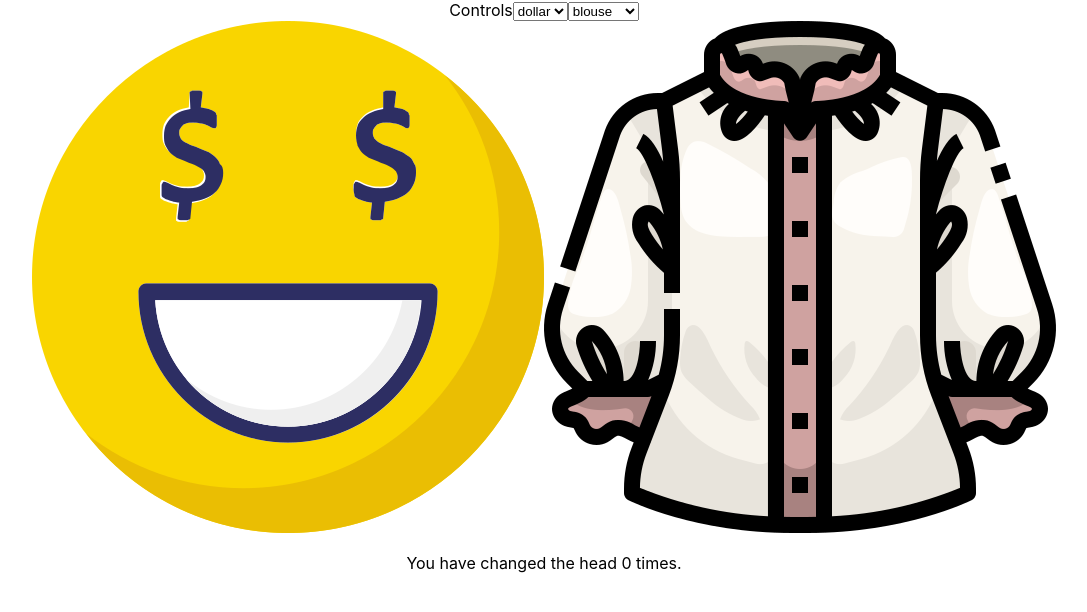
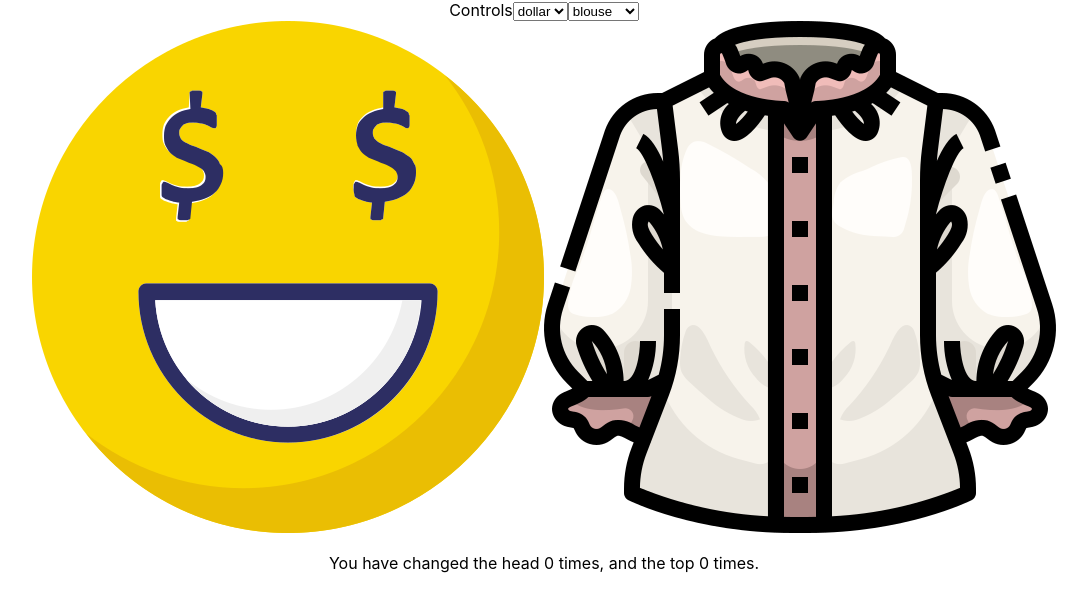
Before and after one commit to morganniemeyer/characterreact, a React (Create React App) app: page / in a window 1280 px wide. Shown: the top 612 px of the page, without its empty margins (96-1183 px from the left). Built offline with nearby package versions, Linux system fonts and the light colour scheme.

Commit message:
logic for shirt counts working

```diff
--- a/src/components/catchphrases/Catch.js
+++ b/src/components/catchphrases/Catch.js
@@ -1,9 +1,12 @@
 import React from 'react';
 
-export default function Catch({ headCount }) {
+export default function Catch({ headCount, torsoCount }) {
   return (
     <div>
-      <p> You have changed the head {headCount} times. </p>
+      <p>
+        {' '}
+        You have changed the head {headCount} times, and the top {torsoCount} times.{' '}
+      </p>
     </div>
   );
 }
--- a/src/components/controls/Controls.js
+++ b/src/components/controls/Controls.js
@@ -1,6 +1,6 @@
 import React from 'react';
 
-export default function Controls({ setHead, countHead, setTorso }) {
+export default function Controls({ setHead, countHead, setTorso, countTorso }) {
   const heads = ['dollar', 'cry', 'rage', 'sleep', 'smile'];
   const torsos = ['blouse', 'hawaii', 'jumper', 'suit', 'tank-top'];
 
@@ -12,6 +12,9 @@ export default function Controls({ setHead, countHead, setTorso }) {
   };
   const handleTorso = (event) => {
     setTorso(event.target.value);
+    countTorso((currentState) => {
+      return currentState + 1;
+    });
   };
 
   return (
--- a/src/components/layout/Layout.js
+++ b/src/components/layout/Layout.js
@@ -8,13 +8,14 @@ export default function Layout() {
   const [head, setHead] = useState('dollar');
   const [headCount, countHead] = useState(0);
   const [torso, setTorso] = useState('blouse');
+  const [torsoCount, countTorso] = useState(0);
   return (
     <main>
       <div>
-        <Controls {...{ setHead, headCount, setTorso }} />
+        <Controls {...{ setHead, countHead, setTorso, countTorso }} />
         <Display {...{ head, torso }} />
       </div>
-      <Catch {...{ headCount }} />
+      <Catch {...{ headCount, torsoCount }} />
     </main>
   );
 }
```
